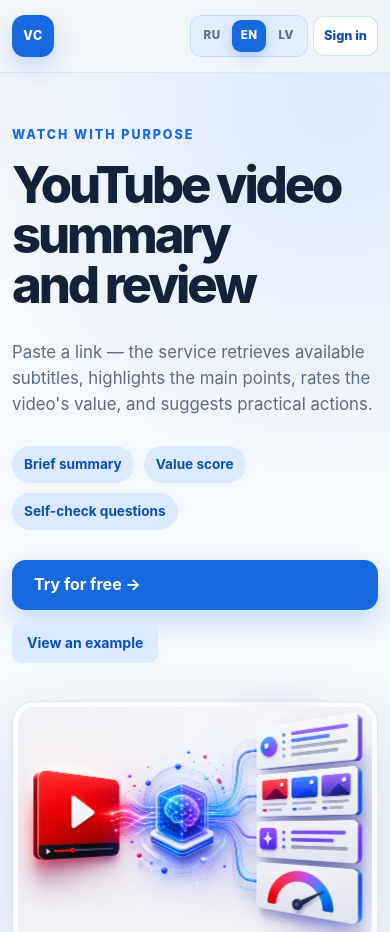
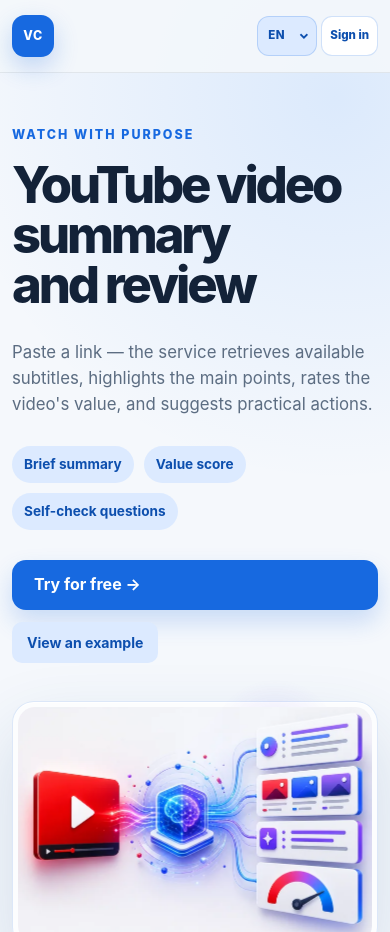
Before and after one commit to Konstantin1043/video-compass-ai-4216-lesson4, a website with bundled scripts: page index.html in a window 390 px wide. Shown: the top 932 px of the page. Built offline with nearby package versions, Linux system fonts and the light colour scheme; files whose address does not match are found by name.

Commit message:
fix: compact language selector on touch devices

```diff
--- a/app-v21.js
+++ b/app-v21.js
@@ -8,6 +8,7 @@
 const elements = {
   form: $("#analyzerForm"), url: $("#youtubeUrl"), submit: $("#submitButton"),
   submitLabel: $("#submitButton span"), languages: $$('[data-language]'),
+  mobileLanguage: $("#mobileLanguageSelect"),
   error: $("#errorMessage"), errorText: $("#errorText"), progress: $("#progressPanel"),
   progressTitle: $("#progressTitle"), progressSteps: [$("#progressStep1"), $("#progressStep2"), $("#progressStep3")],
   result: $("#result"), thumbnail: $("#videoThumbnail"), videoTitle: $("#videoTitle"),
@@ -106,6 +107,7 @@
   elements.languages.forEach((button) => {
     button.setAttribute("aria-pressed", String(button.dataset.language === language));
   });
+  elements.mobileLanguage.value = language;
   renderAuthMode();
   renderAuthState();
   renderHistory();
@@ -371,6 +373,7 @@
   state.analyzing = busy;
   elements.form.setAttribute("aria-busy", String(busy));
   elements.languages.forEach((button) => { button.disabled = busy; });
+  elements.mobileLanguage.disabled = busy;
   renderSubmitState();
 }
 
@@ -844,6 +847,7 @@
 elements.togglePassword.addEventListener("click", () => { const visible = elements.authPassword.type === "text"; elements.authPassword.type = visible ? "password" : "text"; elements.togglePassword.textContent = text(visible ? "showPassword" : "hidePassword"); });
 elements.logout.addEventListener("click", logout);
 elements.languages.forEach((button) => button.addEventListener("click", () => changeLanguage(button.dataset.language)));
+elements.mobileLanguage.addEventListener("change", () => changeLanguage(elements.mobileLanguage.value));
 elements.resultTabs.forEach((button) => button.addEventListener("click", () => switchResultTab(button.dataset.resultTab)));
 elements.resultTabs.forEach((button, index) => button.addEventListener("keydown", (event) => {
   if (!["ArrowLeft", "ArrowRight", "Home", "End"].includes(event.key)) return;
--- a/index.html
+++ b/index.html
@@ -44,6 +44,18 @@
             <button type="button" data-language="en" aria-label="English" title="English">EN</button>
             <button type="button" data-language="lv" aria-label="Latviešu" title="Latviešu">LV</button>
           </div>
+          <label class="mobile-language-picker">
+            <span class="visually-hidden" data-i18n="languageGroup">Выбор языка</span>
+            <select
+              id="mobileLanguageSelect"
+              aria-label="Выбор языка"
+              data-i18n-aria-label="languageGroup"
+            >
+              <option value="ru">RU</option>
+              <option value="en">EN</option>
+              <option value="lv">LV</option>
+            </select>
+          </label>
           <button class="header-login" id="openAuthButton" type="button" data-i18n="signIn">
             Войти
           </button>
--- a/styles.css
+++ b/styles.css
@@ -57,6 +57,17 @@
   display: none !important;
 }
 
+.visually-hidden {
+  position: absolute;
+  width: 1px;
+  height: 1px;
+  padding: 0;
+  overflow: hidden;
+  clip: rect(0 0 0 0);
+  white-space: nowrap;
+  border: 0;
+}
+
 .skip-link {
   position: fixed;
   z-index: 100;
@@ -185,6 +196,51 @@
 }
 
 .language-switcher button:disabled {
+  cursor: wait;
+  opacity: 0.64;
+}
+
+.mobile-language-picker {
+  position: relative;
+  display: none;
+  flex: 0 0 auto;
+}
+
+.mobile-language-picker::after {
+  position: absolute;
+  top: 50%;
+  right: 10px;
+  color: var(--accent-dark);
+  content: "⌄";
+  font-size: 0.82rem;
+  font-weight: 900;
+  line-height: 1;
+  pointer-events: none;
+  transform: translateY(-58%);
+}
+
+.mobile-language-picker select {
+  width: 66px;
+  height: 42px;
+  padding: 0 26px 0 12px;
+  color: var(--accent-dark);
+  background: var(--accent-soft);
+  border: 1px solid rgba(23, 105, 224, 0.2);
+  border-radius: 12px;
+  appearance: none;
+  font: inherit;
+  font-size: 0.78rem;
+  font-weight: 800;
+  letter-spacing: 0.04em;
+  cursor: pointer;
+}
+
+.mobile-language-picker select:focus-visible {
+  outline: 3px solid rgba(23, 105, 224, 0.28);
+  outline-offset: 2px;
+}
+
+.mobile-language-picker select:disabled {
   cursor: wait;
   opacity: 0.64;
 }
@@ -2068,6 +2124,17 @@
   }
 }
 
+@media (max-width: 680px),
+  (max-width: 1180px) and (any-pointer: coarse) {
+  .language-switcher {
+    display: none;
+  }
+
+  .mobile-language-picker {
+    display: block;
+  }
+}
+
 @media (max-width: 680px) {
   .site-header-inner,
   .hero,
@@ -2089,16 +2156,34 @@
 
   .header-tools,
   .user-panel {
-    gap: 5px;
+    gap: 4px;
   }
 
   .header-login,
   .header-logout {
-    padding-inline: 10px;
+    padding-inline: 8px;
+    font-size: 0.72rem;
   }
 
   .credit-badge {
-    padding-inline: 8px;
+    padding-inline: 6px;
+    font-size: 0.7rem;
+  }
+
+  .header-history {
+    padding-inline: 6px;
+    font-size: 0.72rem;
+  }
+
+  .mobile-language-picker select {
+    width: 60px;
+    height: 40px;
+    padding-inline: 10px 22px;
+    font-size: 0.72rem;
+  }
+
+  .mobile-language-picker::after {
+    right: 8px;
   }
 
   .course-label {
```
Also changed, not shown: test/frontend-v21.test.js (+15 -0 lines), README.md.
